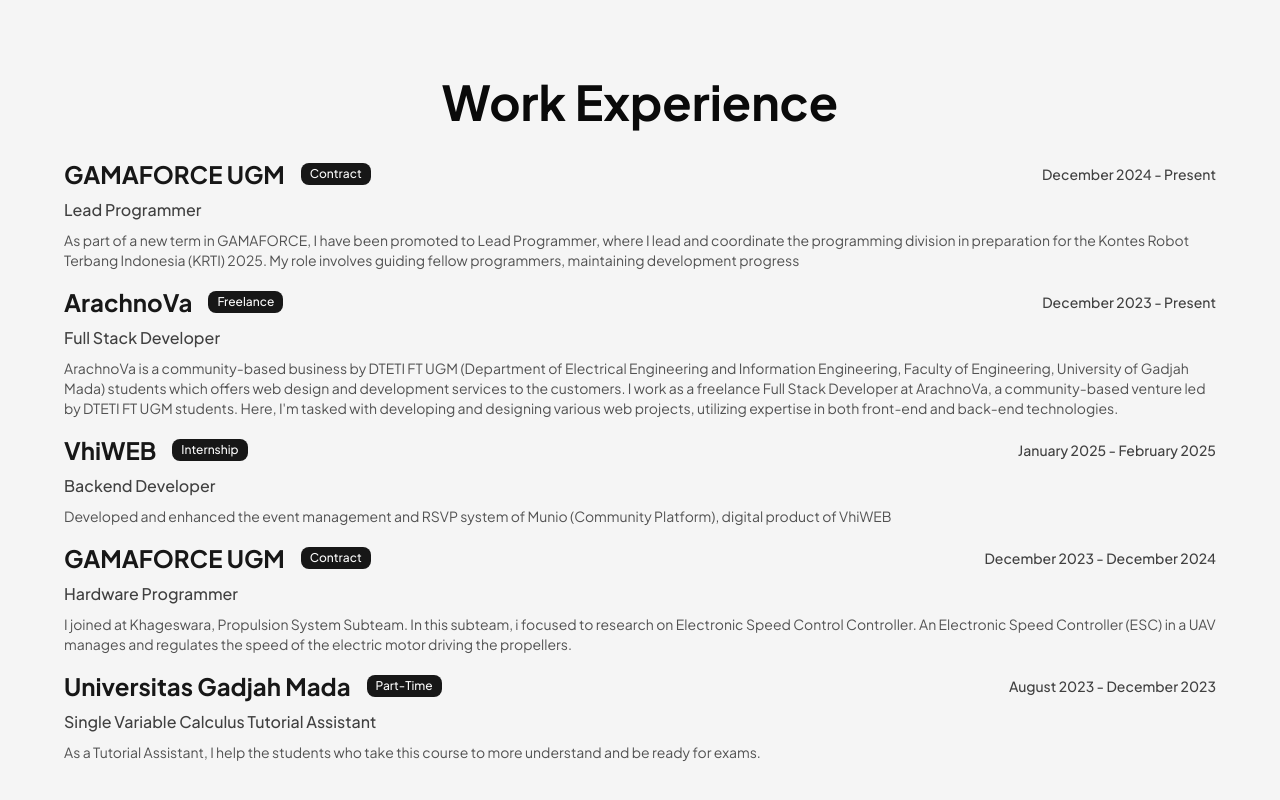
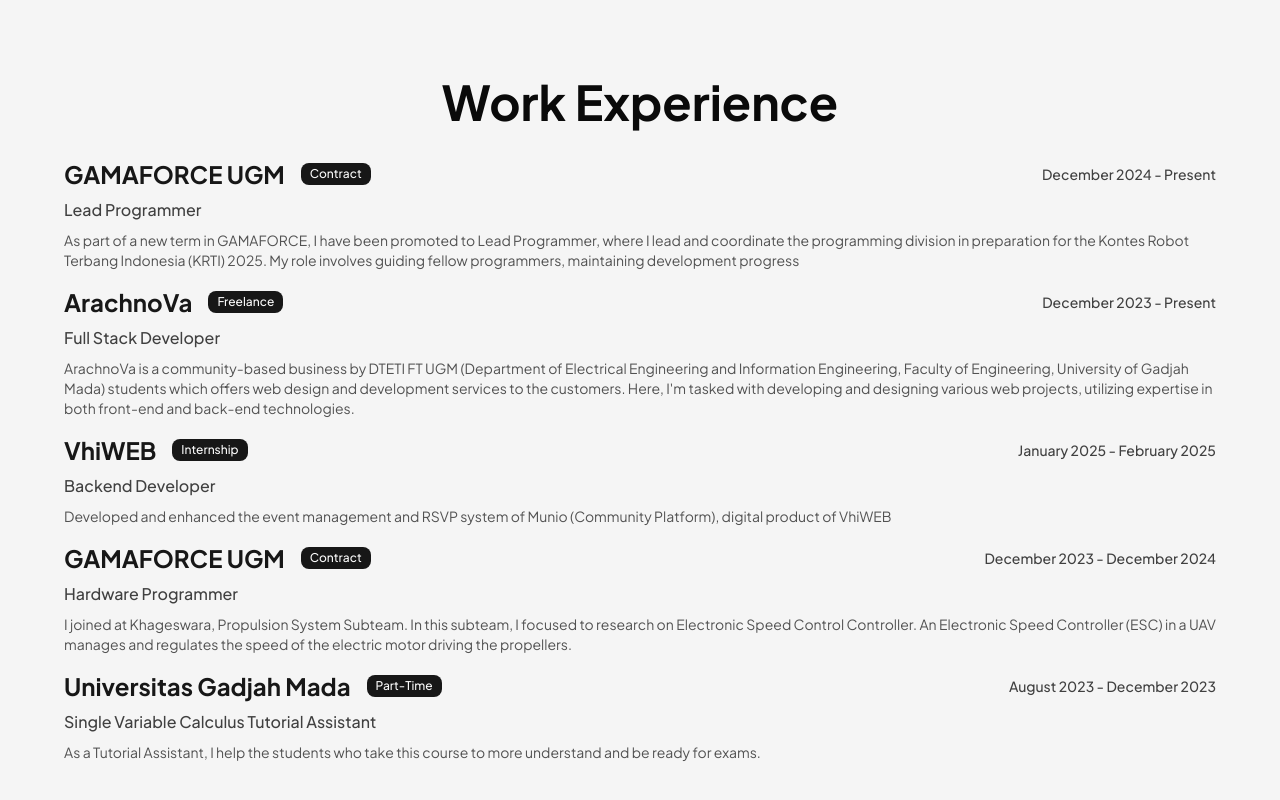
Before and after one commit to Lev1reG/personal-website, a React (Vite) app: page / in a window 1280 px wide. Shown: the part 538-1338 px from the top of the page. Built offline with nearby package versions, Linux system fonts and the light colour scheme.

Commit message:
fix: typo on work experience

```diff
--- a/src/components/Home/WorkExperience.tsx
+++ b/src/components/Home/WorkExperience.tsx
@@ -17,7 +17,7 @@
       position: "Full Stack Developer",
       date: "December 2023 - Present",
       description:
-        "ArachnoVa is a community-based business by DTETI FT UGM (Department of Electrical Engineering and Information Engineering, Faculty of Engineering, University of Gadjah Mada) students which offers web design and development services to the customers. I work as a freelance Full Stack Developer at ArachnoVa, a community-based venture led by DTETI FT UGM students. Here, I'm tasked with developing and designing various web projects, utilizing expertise in both front-end and back-end technologies.",
+        "ArachnoVa is a community-based business by DTETI FT UGM (Department of Electrical Engineering and Information Engineering, Faculty of Engineering, University of Gadjah Mada) students which offers web design and development services to the customers. Here, I'm tasked with developing and designing various web projects, utilizing expertise in both front-end and back-end technologies.",
       href: "https://www.arachnova.id/",
       type: "Freelance",
     },
@@ -35,7 +35,7 @@
       position: "Hardware Programmer",
       date: "December 2023 - December 2024",
       description:
-        "I joined at Khageswara, Propulsion System Subteam. In this subteam, i focused to research on Electronic Speed Control Controller. An Electronic Speed Controller (ESC) in a UAV manages and regulates the speed of the electric motor driving the propellers.",
+        "I joined at Khageswara, Propulsion System Subteam. In this subteam, I focused to research on Electronic Speed Control Controller. An Electronic Speed Controller (ESC) in a UAV manages and regulates the speed of the electric motor driving the propellers.",
       href: "https://www.linkedin.com/company/gamaforce-ugm/",
       type: "Contract",
     },
```
